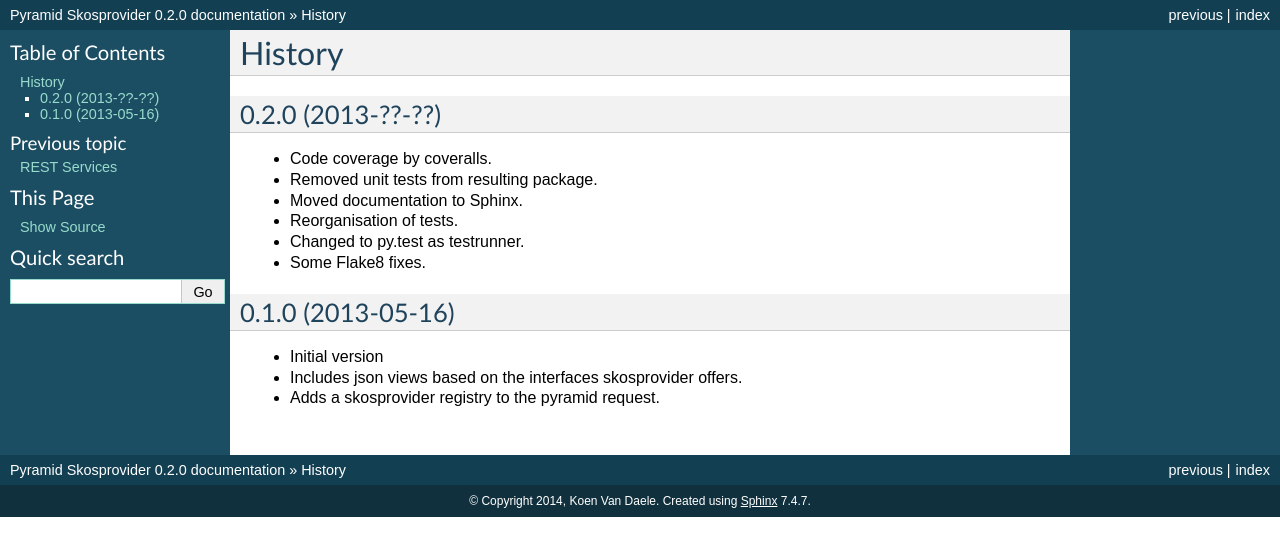
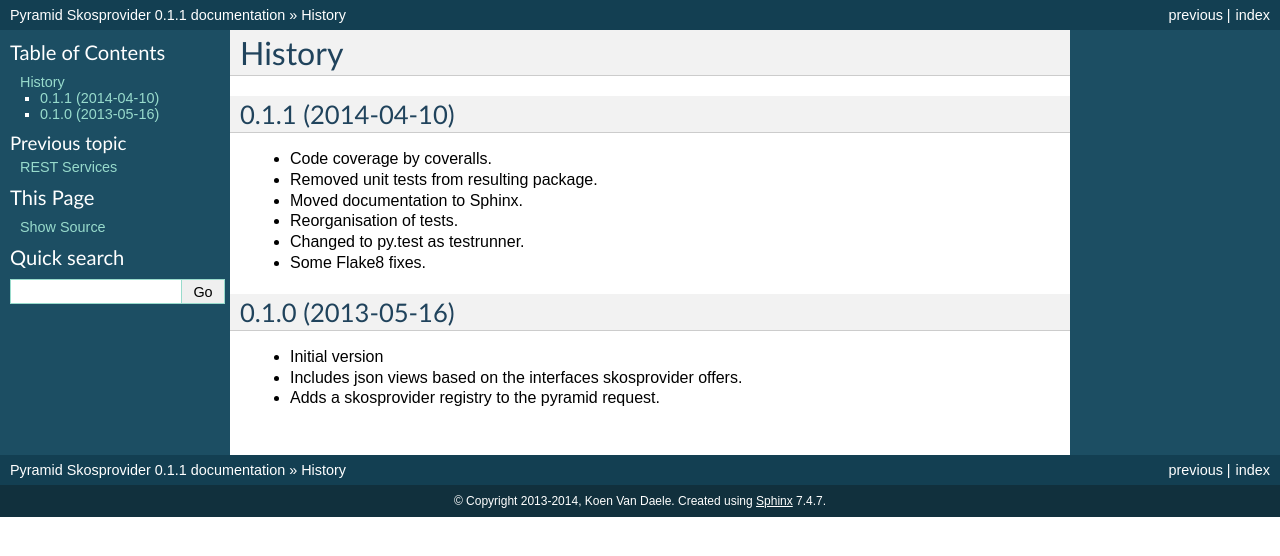
Before and after one commit to OnroerendErfgoed/pyramid_skosprovider, a Sphinx documentation site: the page built from docs/changes.rst, in a window 1280 px wide. Shown: the top 556 px of the page. Built offline with Sphinx 7.4.7, drawn with Linux system fonts in a browser that asks for light colours.

Commit message:
Change version to 0.1.1.
Release 0.1.1 will be a backwards compatible release with mainly project
management related changes.

Version 0.2.0 will feature upgrades because of skosprovider 0.3.0.

```diff
--- a/HISTORY.rst
+++ b/HISTORY.rst
@@ -1,4 +1,4 @@
-0.2.0 (2013-??-??)
+0.1.1 (2014-04-10)
 ------------------
 
 - Code coverage by coveralls.
--- a/docs/conf.py
+++ b/docs/conf.py
@@ -50,16 +50,16 @@ master_doc = 'index'
 
 # General information about the project.
 project = u'Pyramid Skosprovider'
-copyright = u'2014, Koen Van Daele'
+copyright = u'2013-2014, Koen Van Daele'
 
 # The version info for the project you're documenting, acts as replacement for
 # |version| and |release|, also used in various other places throughout the
 # built documents.
 #
 # The short X.Y version.
-version = '0.2'
+version = '0.1'
 # The full version, including alpha/beta/rc tags.
-release = '0.2.0'
+release = '0.1.1'
 
 # The language for content autogenerated by Sphinx. Refer to documentation
 # for a list of supported languages.
@@ -270,7 +270,7 @@ texinfo_documents = [
 epub_title = u'Pyramid Skosprovider'
 epub_author = u'Koen Van Daele'
 epub_publisher = u'Koen Van Daele'
-epub_copyright = u'2014, Koen Van Daele'
+epub_copyright = u'2013-2014, Koen Van Daele'
 
 # The basename for the epub file. It defaults to the project name.
 #epub_basename = u'Pyramid Skosprovider'
--- a/setup.py
+++ b/setup.py
@@ -20,7 +20,7 @@ testing_extras = tests_requires + []
 
 setup(
     name='pyramid_skosprovider',
-    version='0.2.0',
+    version='0.1.1',
     license='MIT',
     description='Integration of skosprovider in pyramid',
     long_description=README + '\n\n' + CHANGES,
```
